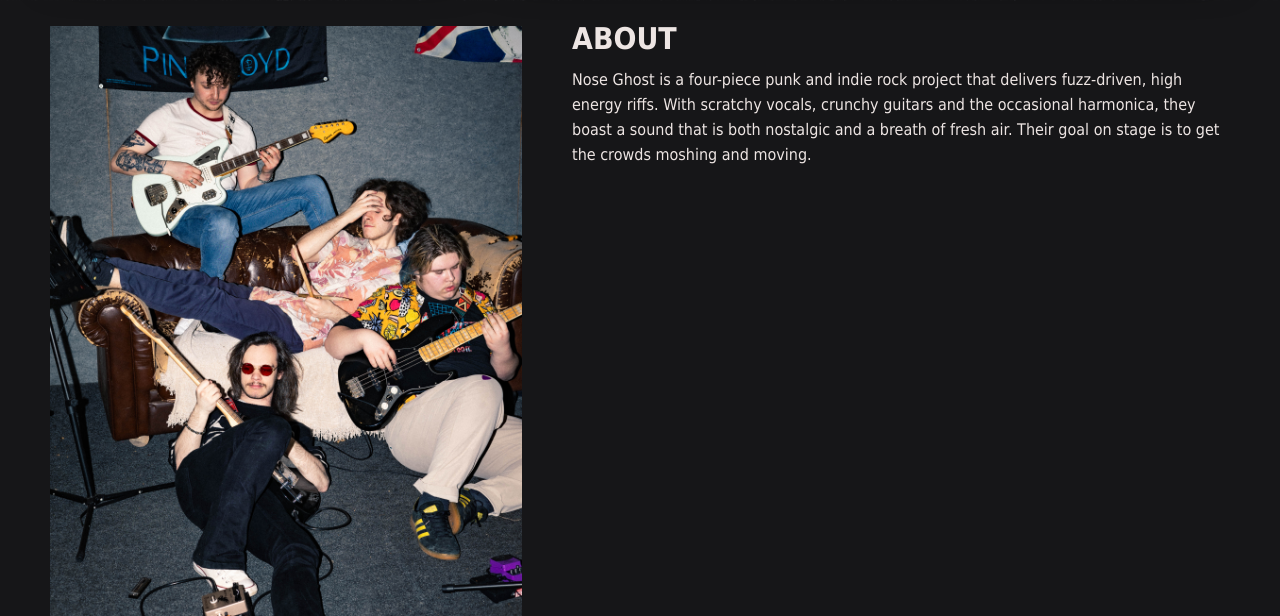
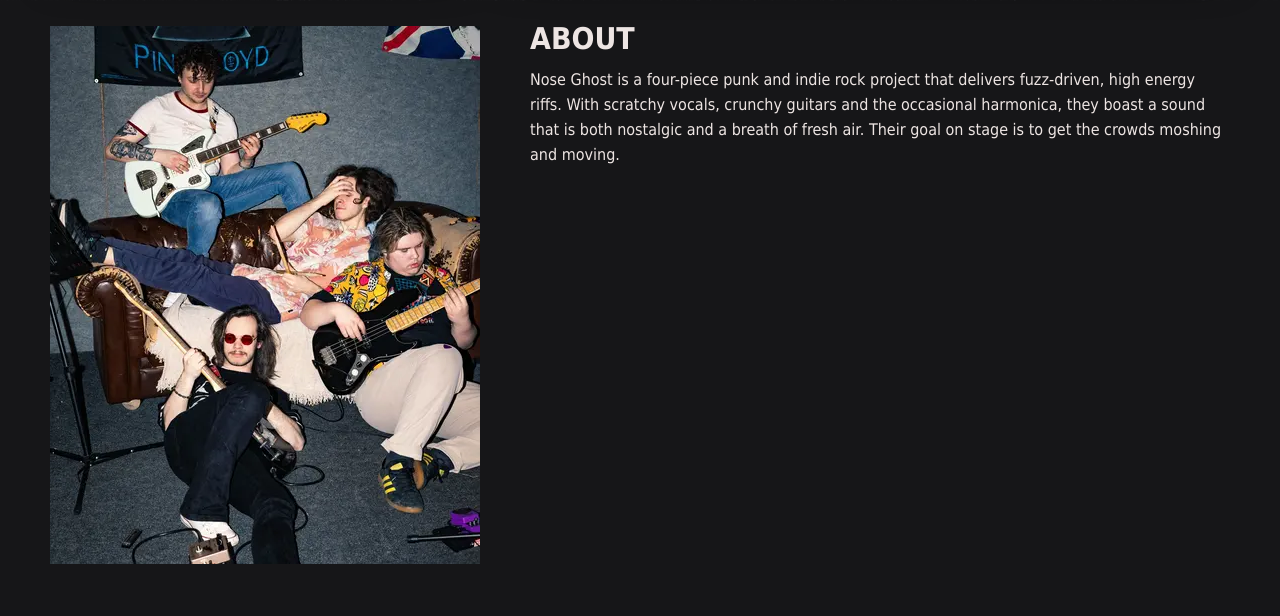
Before and after one commit to ReasonMaster44/Nose-Ghost-website, a Flask app: page / in a window 1280 px wide. Shown: the part 611-1227 px from the top of the page. After the commit the page ends 1175 px from the top, so only its background shows below. Run offline with Flask 3, Linux system fonts and the light colour scheme.

Commit message:
change jpg to webp and resize

```diff
--- a/templates/index.html
+++ b/templates/index.html
@@ -49,7 +49,7 @@
         </div>
 
         <hr>
-        <img class="only-mobile" id="main-photo" src="{{ url_for('static', filename='./images/all-orford-house.jpg')}}">
+        <img class="only-mobile" id="main-photo" src="{{ url_for('static', filename='./images/all-orford-house.webp')}}">
 
         <div id="new-release">
             <h2>NEW SINGLE OUT NOW</h2>
@@ -63,7 +63,7 @@
         <br>
 
         <div id="content">
-            <img class="content-image only-desktop" src="{{ url_for('static', filename='images/all-apollo-audio.jpg')}}">
+            <img class="content-image only-desktop" src="{{ url_for('static', filename='images/all-apollo-audio.webp')}}">
 
             <article>
                 <h2>ABOUT</h2>
```
Also changed, not shown: static/images/all-apollo-audio.jpg (deleted), static/images/all-apollo-audio.webp (added), static/images/all-orford-house.jpg (deleted), static/images/all-orford-house.webp (added), 1 other file.
